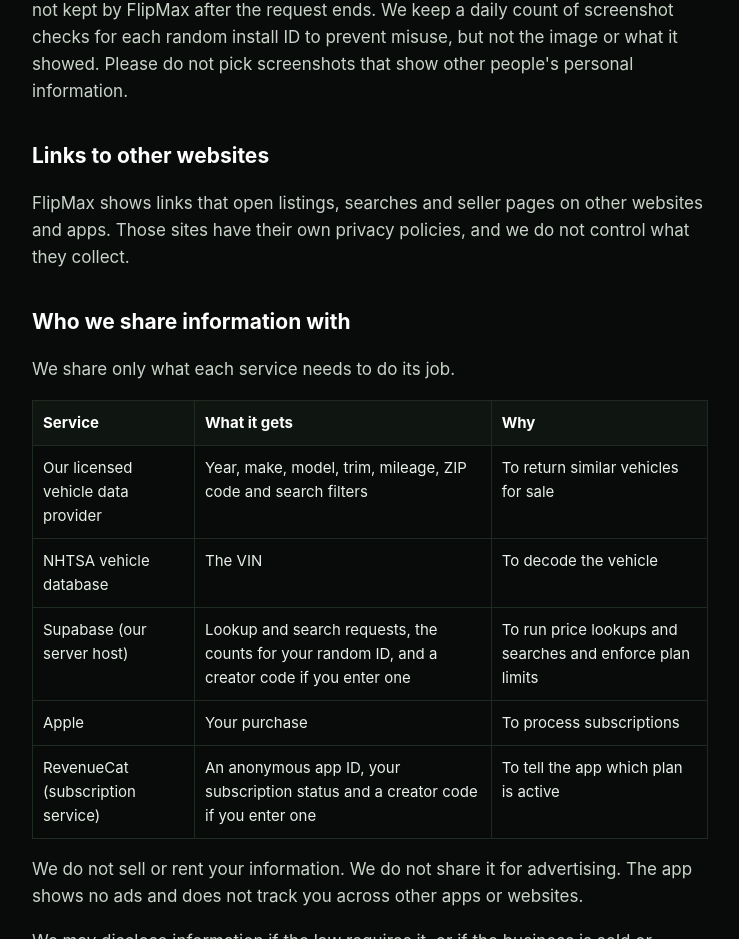
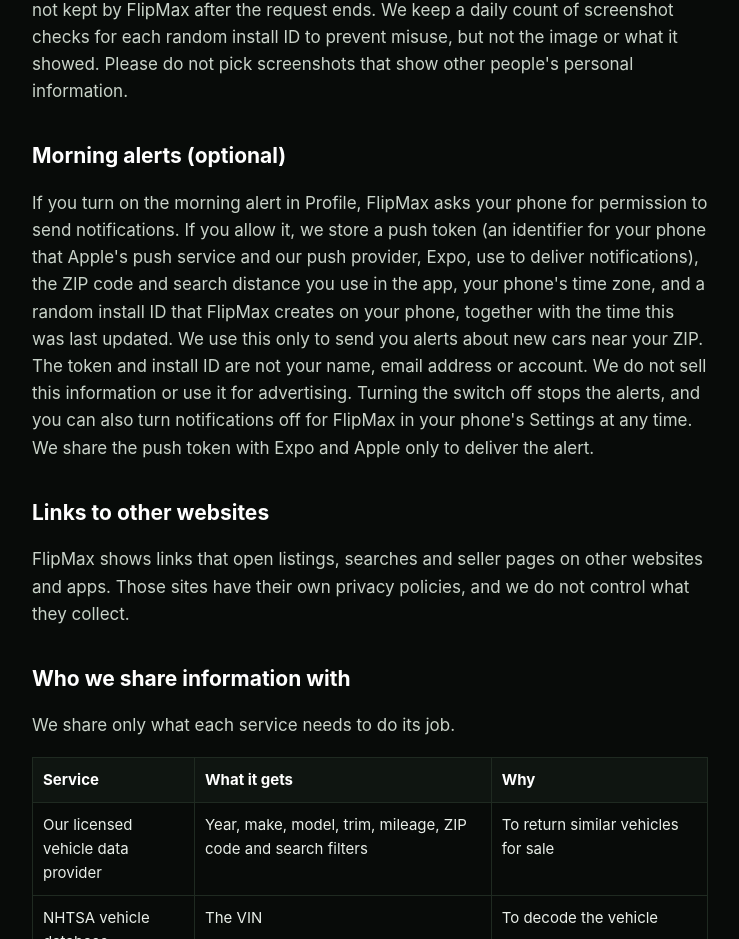
Before and after one commit to joonbugthegreat/flipmax-site, a plain HTML site: page privacy.html in a window 1280 px wide. Shown: the part 2390-3329 px from the top of the page, without its empty margins (270-1009 px from the left). Drawn offline with Linux system fonts and the light colour scheme.

Commit message:
Update privacy.html

```diff
--- a/privacy.html
+++ b/privacy.html
@@ -25,6 +25,8 @@
 <p>FlipMax may ask where you heard about the app, and, after your first Deal Check, whether the max bid was useful. Both can be skipped. If you answer, we store your answer, anything you type in the optional creator name or code box, the dollar amount you type if you tell us what max bid you expected, and the year, make and model of the car you had just checked, together with the date and time and a random install ID that the app creates on your phone. The install ID is not your name, email address or account, and we do not link these answers to who you are. We use them only to learn which channels bring people to FlipMax and to make the max bid better. We do not sell them or use them for advertising.</p>
 <h2>Screenshot check (optional)</h2>
 <p>If you choose Check a screenshot, you pick one image from your photos with your phone's photo picker. FlipMax only receives the image you pick, never your other photos. The image is sent over a secure connection to a service provider that reads images for us. It reads the car details shown, such as the year, make, model, price and mileage, and sends them back to the app, where you can correct them before your Deal Check. We do not save the image. It is used only to read the listing and is not kept by FlipMax after the request ends. We keep a daily count of screenshot checks for each random install ID to prevent misuse, but not the image or what it showed. Please do not pick screenshots that show other people's personal information.</p>
+<h2>Morning alerts (optional)</h2>
+<p>If you turn on the morning alert in Profile, FlipMax asks your phone for permission to send notifications. If you allow it, we store a push token (an identifier for your phone that Apple's push service and our push provider, Expo, use to deliver notifications), the ZIP code and search distance you use in the app, your phone's time zone, and a random install ID that FlipMax creates on your phone, together with the time this was last updated. We use this only to send you alerts about new cars near your ZIP. The token and install ID are not your name, email address or account. We do not sell this information or use it for advertising. Turning the switch off stops the alerts, and you can also turn notifications off for FlipMax in your phone's Settings at any time. We share the push token with Expo and Apple only to deliver the alert.</p>
 <h2>Links to other websites</h2>
 <p>FlipMax shows links that open listings, searches and seller pages on other websites and apps. Those sites have their own privacy policies, and we do not control what they collect.</p>
 <h2>Who we share information with</h2>
```
